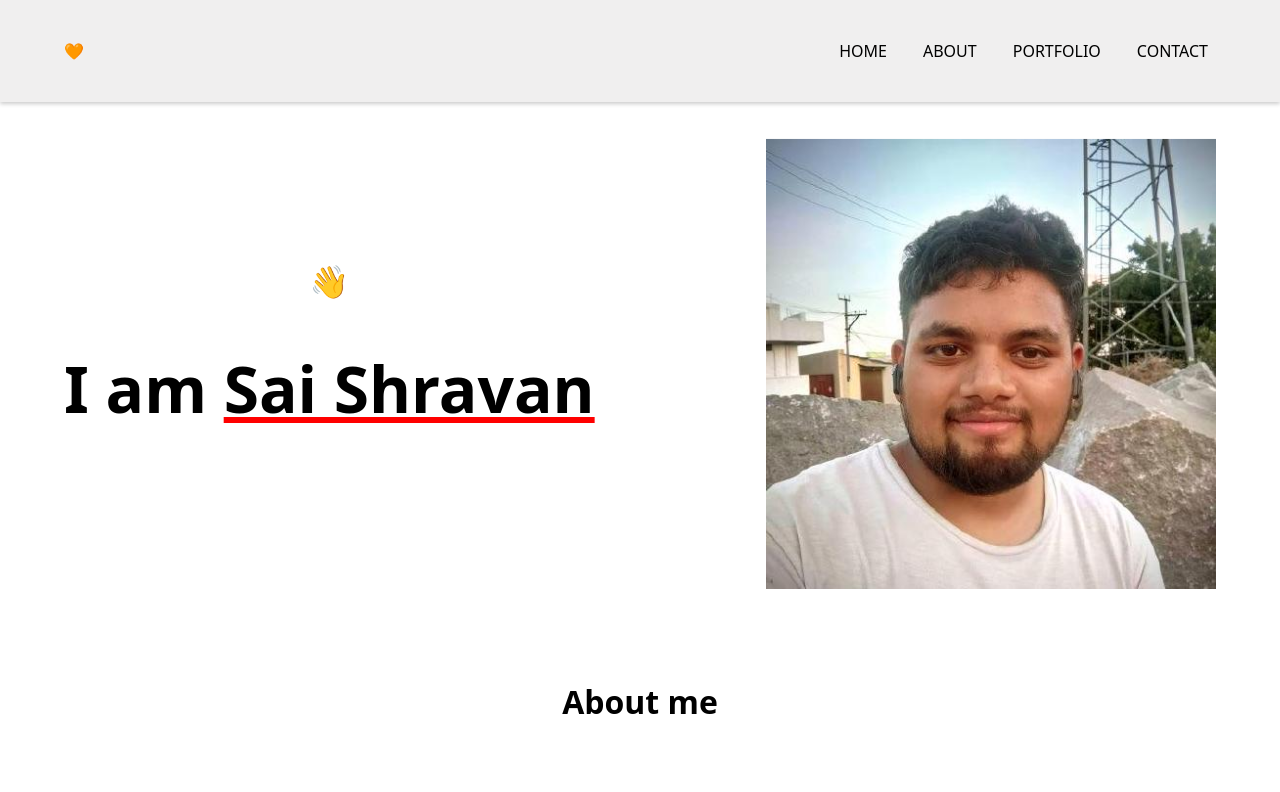
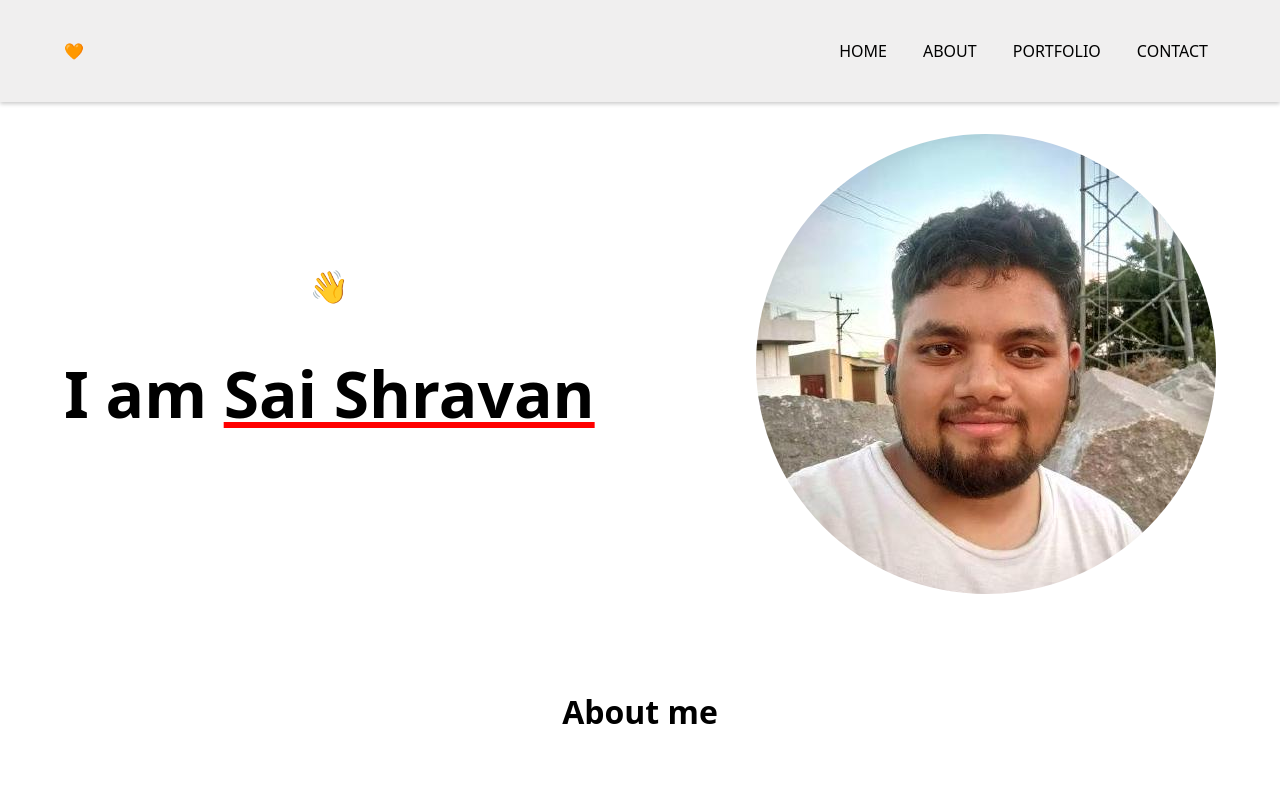
Before and after one commit to shravzzv/Archived-Personal-Website, a Next.js app: page / in a window 1280 px wide. Shown: the top 792 px of the page. Built offline with nearby package versions, Linux system fonts and the light colour scheme.

Commit message:
styles: Make profile pic rounded

```diff
--- a/src/components/hero/hero.module.css
+++ b/src/components/hero/hero.module.css
@@ -33,18 +33,9 @@
 
 .image {
   width: 100%;
-  height: 450px;
+  height: 100%;
   object-fit: contain;
-  animation: move 4s infinite ease alternate;
-}
-
-@keyframes move {
-  from {
-    transform: translateY(-10px);
-  }
-  to {
-    transform: translateY(10px);
-  }
+  border-radius: 50%;
 }
 
 @media (min-width: 900px) {
```
